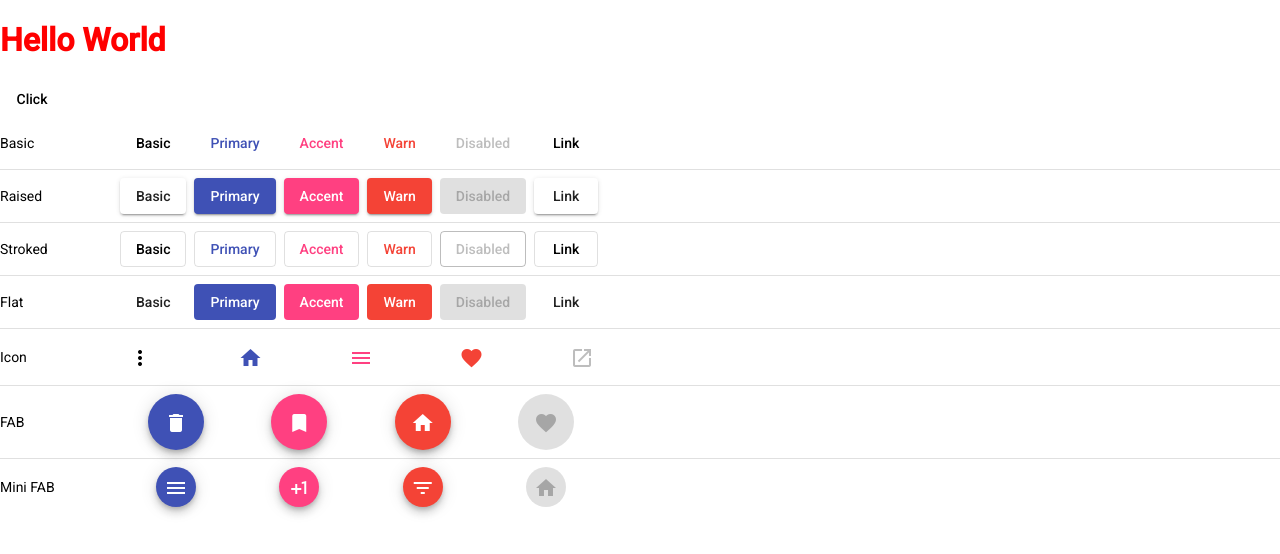
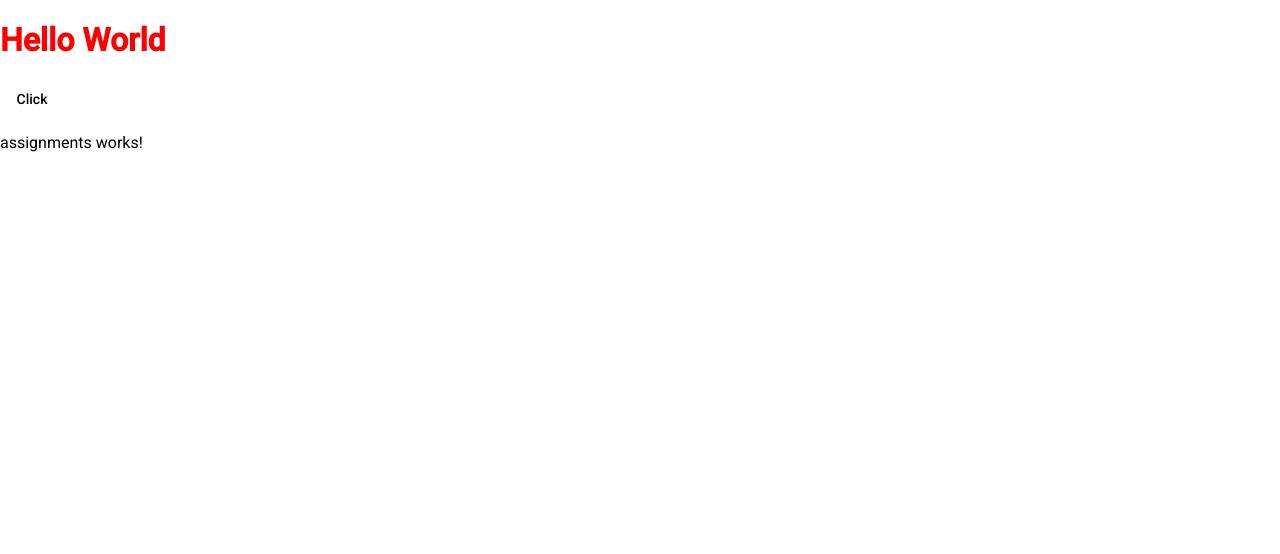
Before and after one commit to Nouke/angularFrontM1Miage2022_2023, an Angular app in the folder Projet-Angular/assignment-app/: page / in a window 1280 px wide. Shown: the top 554 px of the page. Built offline with nearby package versions, Linux system fonts and the light colour scheme.

Commit message:
assignments works

```diff
--- a/Projet-Angular/assignment-app/src/app/app.component.html
+++ b/Projet-Angular/assignment-app/src/app/app.component.html
@@ -1,6 +1,6 @@
 <h1>Hello World</h1>
 <button mat-button>Click</button>
-
+<!--
 <section>
     <div class="example-label">Basic</div>
     <div class="example-button-row">
@@ -127,3 +127,8 @@
         </div>
     </div>
 </section>
+
+-->
+
+
+<app-assignments> </app-assignments>
--- a/Projet-Angular/assignment-app/src/app/app.module.ts
+++ b/Projet-Angular/assignment-app/src/app/app.module.ts
@@ -7,9 +7,11 @@ import { BrowserAnimationsModule } from '@angular/platform-browser/animations';
 import {MatButtonModule} from '@angular/material/button';
 import {MatIconModule} from '@angular/material/icon';
 import {MatDividerModule} from '@angular/material/divider';
+import { AssignmentsComponent } from './assignments/assignments.component';
 @NgModule({
   declarations: [
-    AppComponent
+    AppComponent,
+    AssignmentsComponent
   ],
   imports: [
     BrowserModule,
--- /dev/null
+++ b/Projet-Angular/assignment-app/src/app/assignments/assignments.component.html
@@ -0,0 +1 @@
+<p>assignments works!</p>
--- /dev/null
+++ b/Projet-Angular/assignment-app/src/app/assignments/assignments.component.ts
@@ -0,0 +1,16 @@
+import { Component, OnInit } from '@angular/core';
+
+@Component({
+  //selector: 'app-<assignments>',
+  selector: 'app-assignments>',
+  templateUrl: './assignments.component.html',
+  styleUrls: ['./assignments.component.css']
+})
+export class AssignmentsComponent implements OnInit {
+
+  constructor() { }
+
+  ngOnInit(): void {
+  }
+
+}
```
Also changed, not shown: Projet-Angular/assignment-app/src/app/assignments/assignments.component.css (added).
